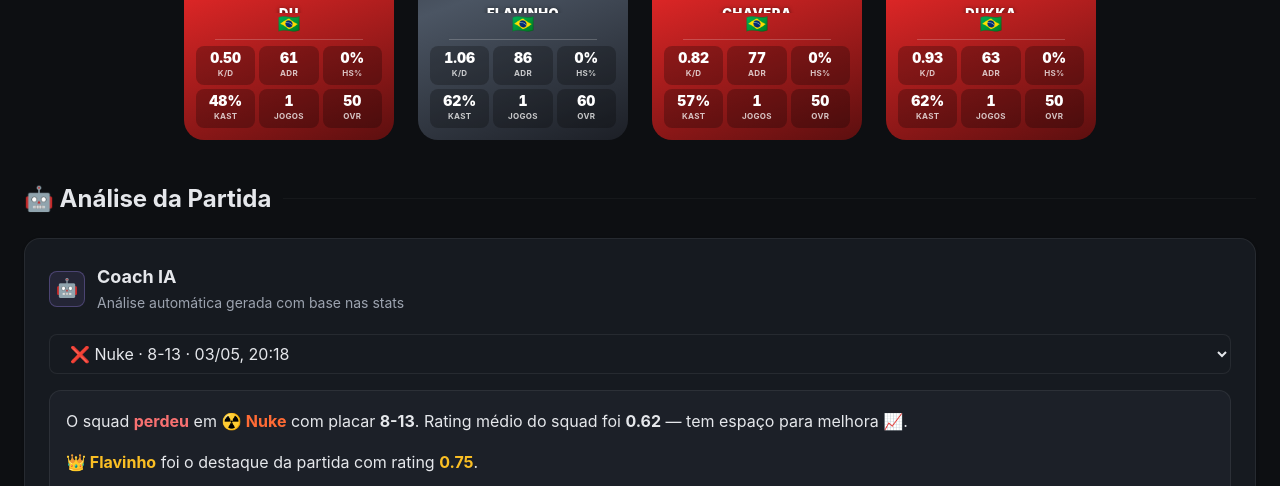
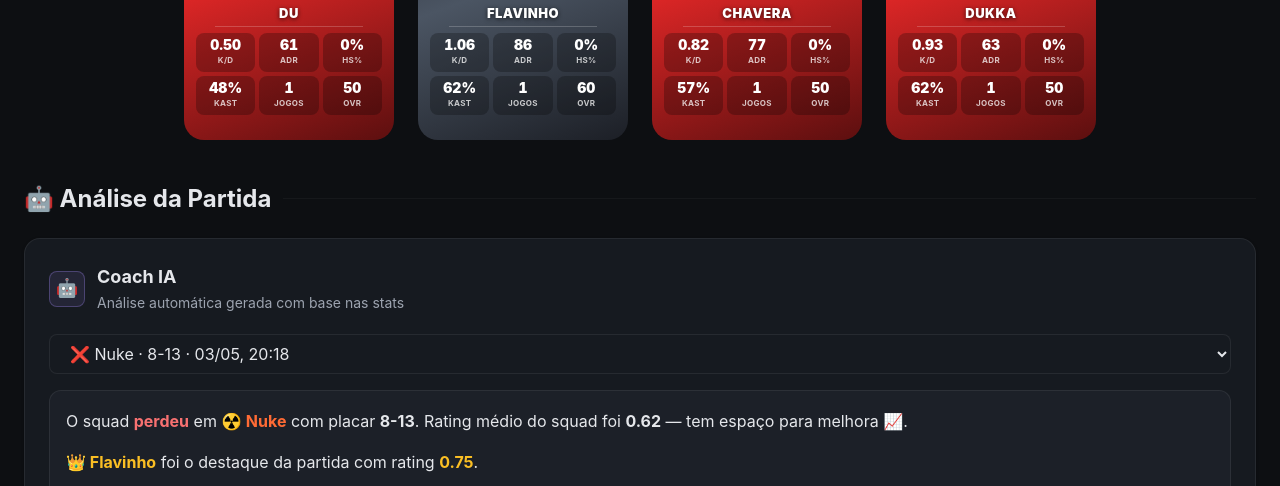
Before and after one commit to duhdev/gc-squad-dashboard, a plain HTML site: page index.html in a window 1280 px wide. Shown: the part 5239-5725 px from the top of the page. Drawn offline with nearby package versions, Linux system fonts and the light colour scheme; a web font is replaced by a local one.

Commit message:
Update index.html

```diff
--- a/index.html
+++ b/index.html
@@ -253,7 +253,6 @@ a,button{transition:color var(--transition),background var(--transition),border-
 .fifa-avatar-wrap img{width:100px;height:100px;border-radius:50%;object-fit:cover;object-position:center top;border:3px solid rgba(255,255,255,0.5);display:block;}
 .fifa-avatar-emoji{width:100px;height:100px;border-radius:50%;display:flex;align-items:center;justify-content:center;font-size:44px;background:rgba(255,255,255,0.15);border:3px solid rgba(255,255,255,0.4);}
 .fifa-nick{font-size:13px;font-weight:900;color:#fff;text-shadow:0 1px 4px rgba(0,0,0,0.7);text-transform:uppercase;letter-spacing:.04em;margin-bottom:2px;text-align:center;white-space:nowrap;overflow:hidden;text-overflow:ellipsis;max-width:190px;width:100%;}
-.fifa-country{font-size:18px;margin-bottom:6px;line-height:1;}
 .fifa-divider{width:80%;height:1px;background:rgba(255,255,255,0.2);margin-bottom:6px;flex-shrink:0;}
 .fifa-stats{display:grid;grid-template-columns:repeat(3,1fr);gap:4px;width:100%;}
 .fifa-stat{text-align:center;background:rgba(0,0,0,0.25);border-radius:8px;padding:5px 3px;}
@@ -907,7 +906,6 @@ function renderFifaCards(players,history){
         </div>
         <div class="fifa-avatar-wrap">${avatarContent}</div>
         <div class="fifa-nick">${nick}</div>
-        <div class="fifa-country">🇧🇷</div>
         <div class="fifa-divider"></div>
         <div class="fifa-stats">
           <div class="fifa-stat"><div class="fifa-stat-val">${kdDisplay}</div><div class="fifa-stat-key">K/D</div></div>
```
